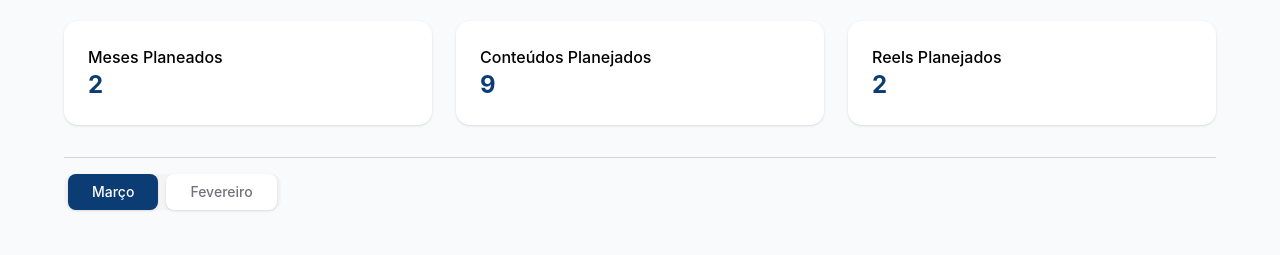
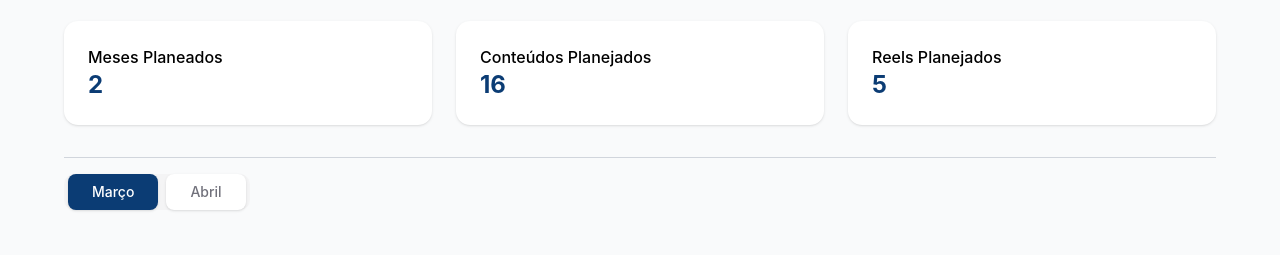
Before and after one commit to Norberto-Boa/liga-bancaria-content-plan, a React (Vite) app: page / in a window 1280 px wide. Shown: the part 215-470 px from the top of the page. Built offline with nearby package versions, Linux system fonts and the light colour scheme.

Commit message:
feat: add more data for april plan

```diff
--- a/src/data/contentPlan.ts
+++ b/src/data/contentPlan.ts
@@ -28,7 +28,7 @@ export interface MonthPlan {
 export const contentPlan: MonthPlan[] = [
   {
     month: "Março",
-    year: 2025,
+    year: 2026,
     summary:
       "Mês de abertura da temporada 2026, ativação institucional e lançamento oficial da competição.",
     contents: [
@@ -49,7 +49,7 @@ export const contentPlan: MonthPlan[] = [
       },
       {
         type: "Static",
-        title: "Estatisticas da Temporada 2025",
+        title: "Estatisticas da Temporada 2026",
         image: {
           src: "/janeiro/estatisticas.jpg",
           aspectRatio: "1:1",
@@ -162,20 +162,139 @@ export const contentPlan: MonthPlan[] = [
     ],
   },
   {
-    month: "Fevereiro",
+    month: "Abril",
     year: 2026,
     summary:
-      "Consolidação da competição, atualização de classificações e destaque individual.",
+      "Continuamos com activacao da temporad, em meio a rectrospectiva e destaques da temporada 2025",
     contents: [
       {
         type: "Static",
-        title: "Classificação Geral – Fevereiro 2027",
+        title: "Lista de Melhores Marcadores da Temporada 2025",
         image: {
-          src: "https://scontent.fmpm3-1.fna.fbcdn.net/v/t39.30808-6/590814496_1173849231553266_5668506900928601354_n.jpg?stp=dst-jpg_p526x296_tt6&_nc_cat=105&ccb=1-7&_nc_sid=7b2446&_nc_ohc=hpqHASjguyAQ7kNvwG2fE4u&_nc_oc=AdmFIBgQ2GR-NgLVdbNkkyEBXUnpwNeK2MBTg2pNZR4T4Djp4-mVoM1gOcvyzZJ9YHE&_nc_zt=23&_nc_ht=scontent.fmpm3-1.fna&_nc_gid=3ojulUroVtU-dM-xj2-3lA&oh=00_AftiWsve-PZtZL39LkR3icvJJIQ2c3GLIxtPPm9AZmN92A&oe=69A1B2EC",
+          src: "/janeiro/treinadores-carousel.jpg",
           aspectRatio: "1:1",
         },
         caption:
-          "Atualização oficial da classificação geral da Liga Bancária 2027.",
+          "Confira os artilheiros que brilharam na temporada 2025 da Liga Bancária! Quem será o próximo a entrar para essa lista de estrelas? #LigaBancaria2026",
+        platforms: [
+          { name: "instagram", icon: "instagram" },
+          { name: "facebook", icon: "facebook" },
+          { name: "whatsapp", icon: "whatsapp" },
+        ],
+      },
+      {
+        type: "Dynamic",
+        title: "Assalto ao titulo 2025",
+        script: [
+          "Cena 1: Apresentacao do titulo",
+          "Cena 2: Entrada em campo do jogadores",
+          "Cena 3: Capitaes a cumprimentar-se e falar com o arbitro",
+          "Cena 4: Fotos das bancadas/videos das bancadas, mostrando a torcida",
+          "Cena 5: Highlight do jogo decisivo da temporada 2025 [ABSA vs MyBUCKS]",
+          "Cena 6: Golo decisio e comemoracao",
+          "Cena 7: Fotos pois jogo, na comemoracao do titulo",
+        ],
+        caption:
+          "Lembra-se desse jogo emocionante que decidiu a temporada 2025 da Liga Bancária? Reviva os momentos mais intensos dessa partida inesquecível! #LigaBancaria2026",
+        platforms: [
+          { name: "instagram", icon: "instagram" },
+          { name: "facebook", icon: "facebook" },
+          { name: "whatsapp", icon: "whatsapp" },
+        ],
+      },
+      {
+        type: "Static",
+        title:
+          "Figura da Semana: Demostracao de um membro[Jogador, Treinador ou Comissao Organizadora]!",
+        image: {
+          src: "/janeiro/destaque-da-semana.jpg",
+          aspectRatio: "1:1",
+        },
+        caption:
+          "Uma Caption relacionada a figura da semana, pode ser um jogador, treinador ou membro da comissao organizadora. #LigaBancaria2026",
+        platforms: [
+          { name: "instagram", icon: "instagram" },
+          { name: "facebook", icon: "facebook" },
+          { name: "whatsapp", icon: "whatsapp" },
+        ],
+      },
+      {
+        type: "Dynamic",
+        title: "Sentes Falta da Liga? [Entrevista]",
+        script: [
+          "Cena 1: Cenario do local empresarial, JAT!",
+          "Cena 2: Entrevista do primeiro jogador, fazendo a pergunta: Sentes falta da liga?",
+          "Cena 3: Resposta de varios jogadores, treinadores e membros da comissao organizadora",
+          "Cena 4: Mostrando a segunda pergunta, O que mais sentes falta na liga?",
+          "Cena 5: Resposta de varios jogadores, treinadores e membros da comissao organizadora [Curtas]",
+          "Cena 6: Mostrando o terceiro cenario, perguntando aos seguidores: E tu, o que mais sentes falta da liga? [Caixa de perguntas]",
+          "Cena 7: Recomendar que respondam nos comentarios o que mais sentem falta na liga!",
+        ],
+        caption: "A nossa Liga que ja faz parte de nos!",
+        platforms: [
+          { name: "instagram", icon: "instagram" },
+          { name: "facebook", icon: "facebook" },
+          { name: "whatsapp", icon: "whatsapp" },
+        ],
+      },
+      {
+        type: "Static",
+        title: "Liga Bancaria do lado de quem assiste! [Carrossel]",
+        image: {
+          src: "/janeiro/treinadores-carousel.jpg",
+          aspectRatio: "1:1",
+        },
+        caption:
+          "A nossa liga é feita para os nossos torcedores! Conheça as histórias de quem acompanha a Liga Bancária de perto, seja nas arquibancadas ou pelas redes sociais! #LigaBancaria2026",
+        platforms: [
+          { name: "instagram", icon: "instagram" },
+          { name: "facebook", icon: "facebook" },
+          { name: "whatsapp", icon: "whatsapp" },
+        ],
+      },
+      {
+        type: "Static",
+        title: "Lista das equipes da primeira divisao![Carrossel]",
+        image: {
+          src: "/janeiro/treinadores-carousel.jpg",
+          aspectRatio: "1:1",
+        },
+        caption:
+          "Quem achas que vai surpreender nessa temporada? Conheça as equipes que estão na primeira divisão da Liga Bancária 2026! #LigaBancaria2026",
+        platforms: [
+          { name: "instagram", icon: "instagram" },
+          { name: "facebook", icon: "facebook" },
+          { name: "whatsapp", icon: "whatsapp" },
+        ],
+      },
+      {
+        type: "Static",
+        title: "Lista das equipes da segunda divisao![Carrossel]",
+        image: {
+          src: "/janeiro/treinadores-carousel.jpg",
+          aspectRatio: "1:1",
+        },
+        caption:
+          "Quem achas que vai surpreender nessa temporada? Conheça as equipes que estão na segunda divisão da Liga Bancária 2026! #LigaBancaria2026",
+        platforms: [
+          { name: "instagram", icon: "instagram" },
+          { name: "facebook", icon: "facebook" },
+          { name: "whatsapp", icon: "whatsapp" },
+        ],
+      },
+      {
+        type: "Dynamic",
+        title: "Highlights! [Video]",
+        script: [
+          "Cena 1: Apito do arbitro!",
+          "Cena 2: Um momento alto [Finta/defesa] - repeticao em slow motion",
+          "Cena 3: Uma foto de reacao de um jogador ou treinador",
+          "Cena 4: Um outro momento alto [Golo/defesa] - repeticao em slow motion",
+          "Cena 5: Outro momento alto [Golo/defesa] - repeticao em slow motion",
+          "Cena 6: Junho parece estar tao longe",
+        ],
+        caption:
+          "Sinta mais saudades? Reviva os momentos mais emocionantes da temporada 2025 da Liga Bancária! #LigaBancaria2026",
         platforms: [
           { name: "instagram", icon: "instagram" },
           { name: "facebook", icon: "facebook" },
```
